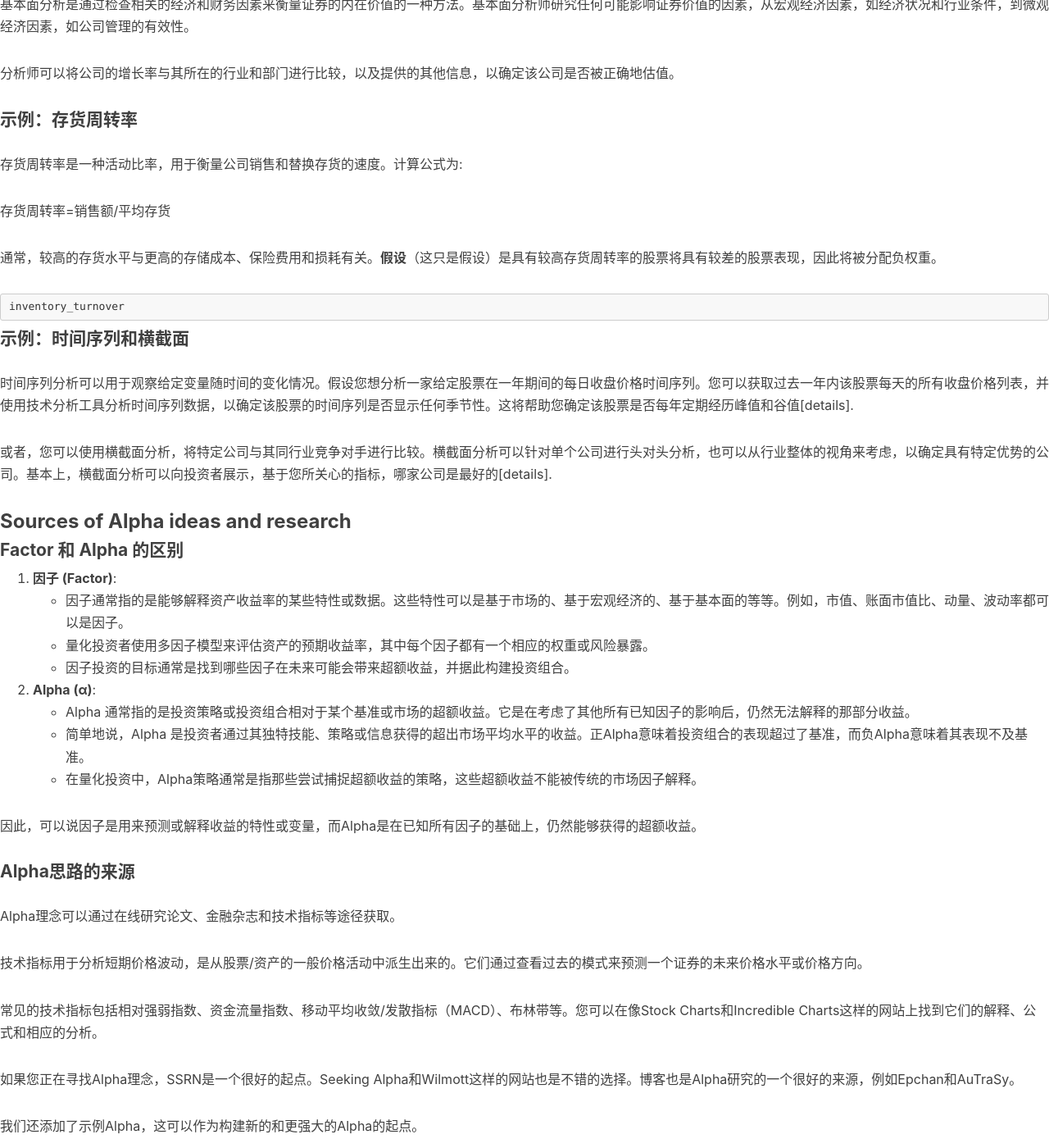
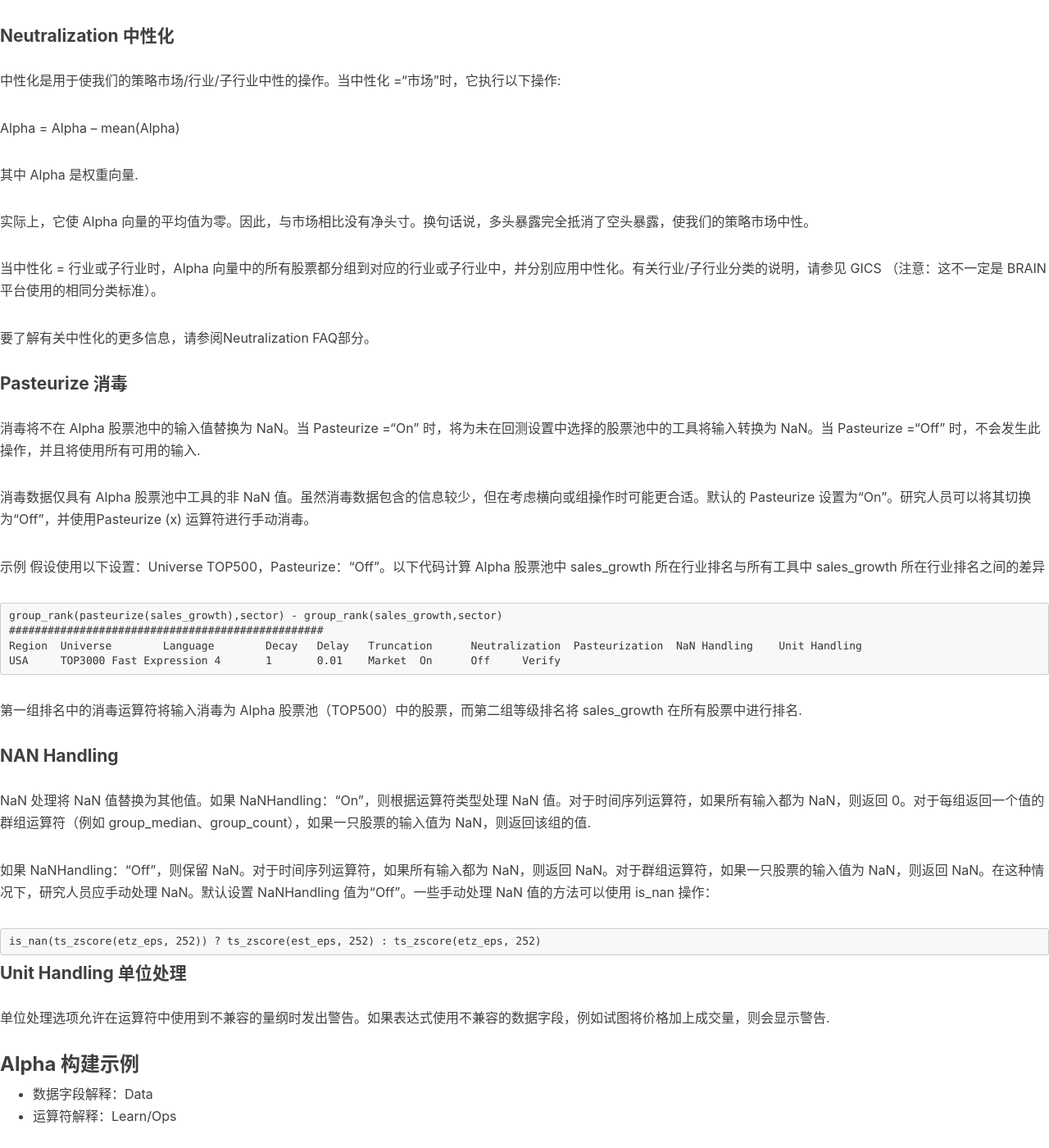
Before and after one commit to KylinC/KylinC.github.io, a Jekyll site: the page built from _posts/2023-08-19-QuantBasics.md, in a window 1280 px wide and 1400 px high, scrolled down 6580 px. Shown: the whole window at 82% size. Built offline with Jekyll 4.4.1, drawn with Linux system fonts in a browser that asks for light colours; nearby versions of some CDN libraries; our own code applies the rules of GitHub Pages for plain Markdown files; comment, search, counter and statistics services are not loaded; some of the changed text lies outside the part shown; grey boxes are pictures that could not be loaded.

Commit message:
add alpha cheatsheet

````diff
--- a/_posts/2023-08-19-QuantBasics.md
+++ b/_posts/2023-08-19-QuantBasics.md
@@ -215,6 +215,102 @@
 
 
 
+### Settings in Simulation
+
+#### Region 区域
+
+平台用户都可以使用的区域是美国和中国市场。
+
+研究顾问可以使用欧洲和亚洲地区等区域市场。
+
+#### Universe 股票池
+
+股票池是由 BRAIN 平台准备的交易工具集。例如，“美国：TOP3000”表示美国市场上最流通的前 3000 只股票（根据最高日均交易额确定）.
+
+#### Delay 延迟
+
+延迟指数据可用性相对于决策时间的时间差。换句话说，延迟（Delay）是指一旦我们决定持仓，我们可以交易股票的时间假设。
+
+假设您在今天的交易结束前看到数据，决定要买入股票。我们可以选择积极的交易策略，在剩余时间内交易股票。在这种情况下，持仓基于当天可用的数据（今天）。这称为“延迟 0 回测”。
+
+或者，我们可以选择一种保守的交易策略，并在第二天（明天）交易股票。然后，持仓是在明天实现的，基于今天的数据。在这种情况下，有一个 1 天的滞后。这称为“延迟 1 回测”。在表达式语言中，延迟是自动应用的，您不必担心它。
+
+#### Decay 衰减
+
+通过将今天的值与前 n 天的衰减值相结合，执行线性衰减函数。它执行以下函数:
+$$
+\operatorname{Decay\_ linear}(x, n)=\frac{x[\text { date }] * n+x[\text { date }-1] *(n-1)+\ldots+x[\text { date }-n-1]}{n+(n-1)+\ldots+1}
+$$
+允许输入的衰减值：整数“n”，其中 *n >= 0*。注意：使用负数或非整数值进行衰减将破坏回测。
+
+提示：衰减可用于减少周转，但衰减值过大会削弱信号。
+
+#### Truncation 截断
+
+整体组合中每只股票的最大权重。当它设置为 0 时，没有限制。
+
+允许输入的截断值：0 <= x <= 1 的浮点数（注意：截断的任何值超出此范围都可能影响/破坏回测）。
+
+提示：**截断旨在防止过度暴露于个别股票的波动**。推荐的设置值为 0.05 到 0.1（涵盖 5%-10%）。
+
+
+
+#### Neutralization 中性化
+
+中性化是用于使我们的策略市场/行业/子行业中性的操作。当中性化 =“市场”时，它执行以下操作:
+
+Alpha = Alpha – mean(Alpha)
+
+其中 Alpha 是权重向量.
+
+实际上，它使 Alpha 向量的平均值为零。因此，与市场相比没有净头寸。换句话说，多头暴露完全抵消了空头暴露，使我们的策略市场中性。
+
+当中性化 = 行业或子行业时，Alpha 向量中的所有股票都分组到对应的行业或子行业中，并分别应用中性化。有关行业/子行业分类的说明，请参见 [GICS](https://en.wikipedia.org/wiki/Global_Industry_Classification_Standard) （注意：这不一定是 BRAIN 平台使用的相同分类标准）。
+
+要了解有关中性化的更多信息，请参阅[Neutralization FAQ](https://support.worldquantbrain.com/hc/en-us/sections/4418582007959-Neutralizing-Alphas)部分。
+
+
+
+#### Pasteurize 消毒
+
+消毒将不在 Alpha 股票池中的输入值替换为 NaN。当 Pasteurize =“On” 时，将为未在回测设置中选择的股票池中的工具将输入转换为 NaN。当 Pasteurize =“Off” 时，不会发生此操作，并且将使用所有可用的输入.
+
+消毒数据仅具有 Alpha 股票池中工具的非 NaN 值。虽然消毒数据包含的信息较少，但在考虑横向或组操作时可能更合适。默认的 Pasteurize 设置为“On”。研究人员可以将其切换为“Off”，并使用Pasteurize (x) 运算符进行手动消毒。
+
+示例
+假设使用以下设置：Universe TOP500，Pasteurize：“Off”。以下代码计算 Alpha 股票池中 sales_growth 所在行业排名与所有工具中 sales_growth 所在行业排名之间的差异
+
+```
+group_rank(pasteurize(sales_growth),sector) - group_rank(sales_growth,sector)
+#################################################
+Region	Universe	Language	Decay	Delay	Truncation	Neutralization	Pasteurization	NaN Handling	Unit Handling
+USA	TOP3000	Fast Expression	4	1	0.01	Market	On	Off	Verify
+```
+
+第一组排名中的消毒运算符将输入消毒为 Alpha 股票池（TOP500）中的股票，而第二组等级排名将 sales_growth 在所有股票中进行排名.
+
+
+
+#### NAN Handling
+
+NaN 处理将 NaN 值替换为其他值。如果 NaNHandling：“On”，则根据运算符类型处理 NaN 值。对于时间序列运算符，如果所有输入都为 NaN，则返回 0。对于每组返回一个值的群组运算符（例如 group_median、group_count），如果一只股票的输入值为 NaN，则返回该组的值.
+
+如果 NaNHandling：“Off”，则保留 NaN。对于时间序列运算符，如果所有输入都为 NaN，则返回 NaN。对于群组运算符，如果一只股票的输入值为 NaN，则返回 NaN。在这种情况下，研究人员应手动处理 NaN。默认设置 NaNHandling 值为“Off”。一些手动处理 NaN 值的方法可以使用 is_nan 操作：
+
+```
+is_nan(ts_zscore(etz_eps, 252)) ? ts_zscore(est_eps, 252) : ts_zscore(etz_eps, 252)
+```
+
+
+
+#### Unit Handling 单位处理
+
+单位处理选项允许在运算符中使用到不兼容的量纲时发出警告。如果表达式使用不兼容的数据字段，例如试图将价格加上成交量，则会显示警告.
+
+
+
+
+
 ### Alpha 构建示例
 
 - 数据字段解释：[Data](https://platform.worldquantbrain.com/learn/data-and-operators/price-volume-data-for-equity)
````
Also changed, not shown: _posts/2023-08-25-EffectiveAlpha.md (added, +100 -0 lines).
